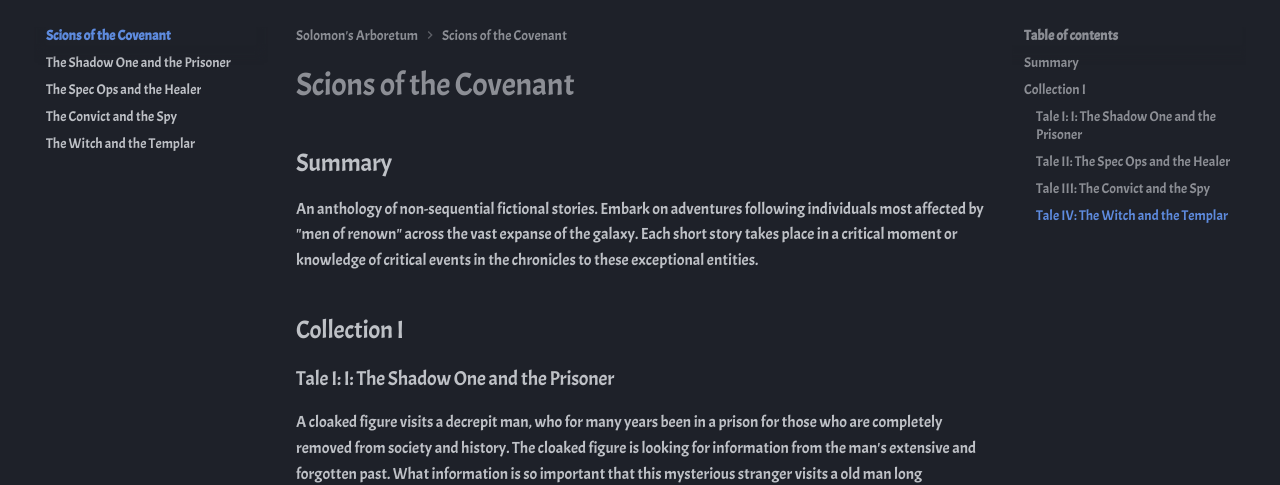
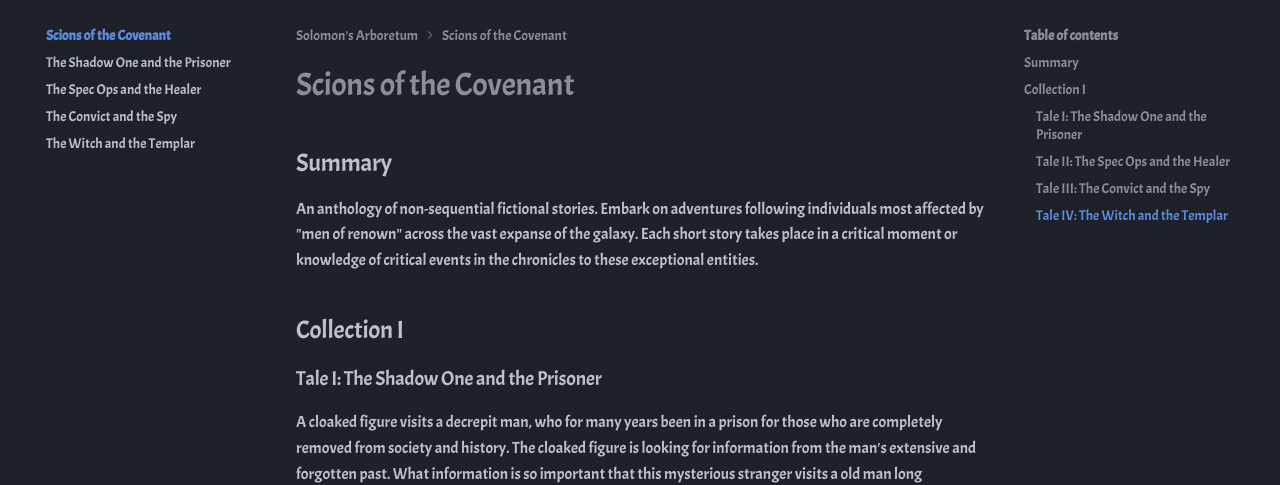
Before and after one commit to gamefreakcabe/solomons-arboretum, an MkDocs documentation site: the page built from docs/sotc/index.md, in a window 1280 px wide and 1297 px high. Shown: the part 123-608 px from the top of the window. Built offline with MkDocs 1.6.1 and Material for MkDocs 9.7.7, drawn with Linux system fonts in a browser that asks for light colours.

```diff
--- a/docs/sotc/index.md
+++ b/docs/sotc/index.md
@@ -6,7 +6,7 @@ An anthology of non-sequential fictional stories. Embark on adventures following
 
 ## Collection I
 
-### Tale I: I: The Shadow One and the Prisoner
+### Tale I: The Shadow One and the Prisoner
 
 A cloaked figure visits a decrepit man, who for many years been in a prison for those who are completely removed from society and history. The cloaked figure is looking for information from the man's extensive and forgotten past. What information is so important that this mysterious stranger visits a old man long forgotten by everyone in a place for the completely damned?
 
```
